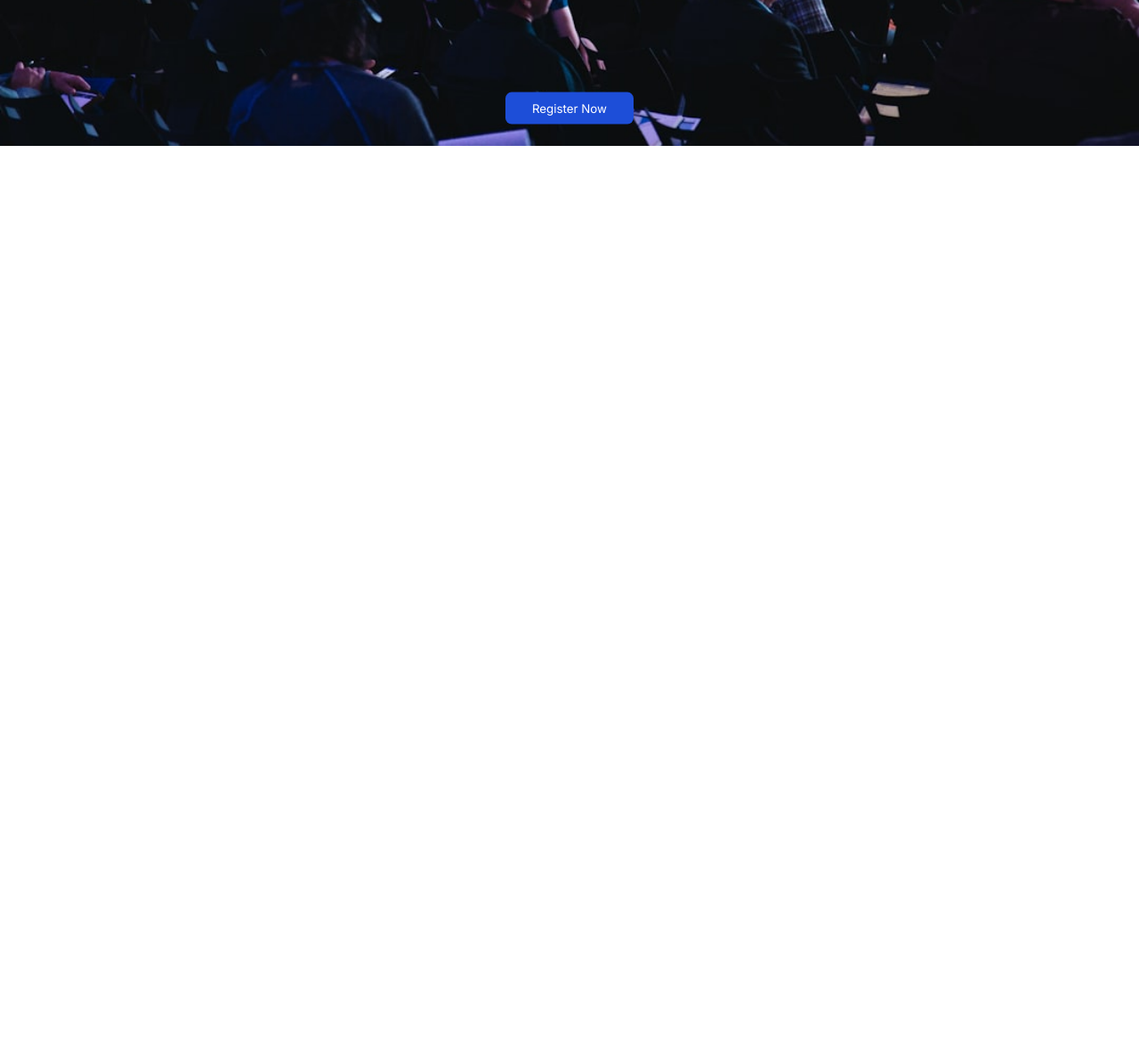
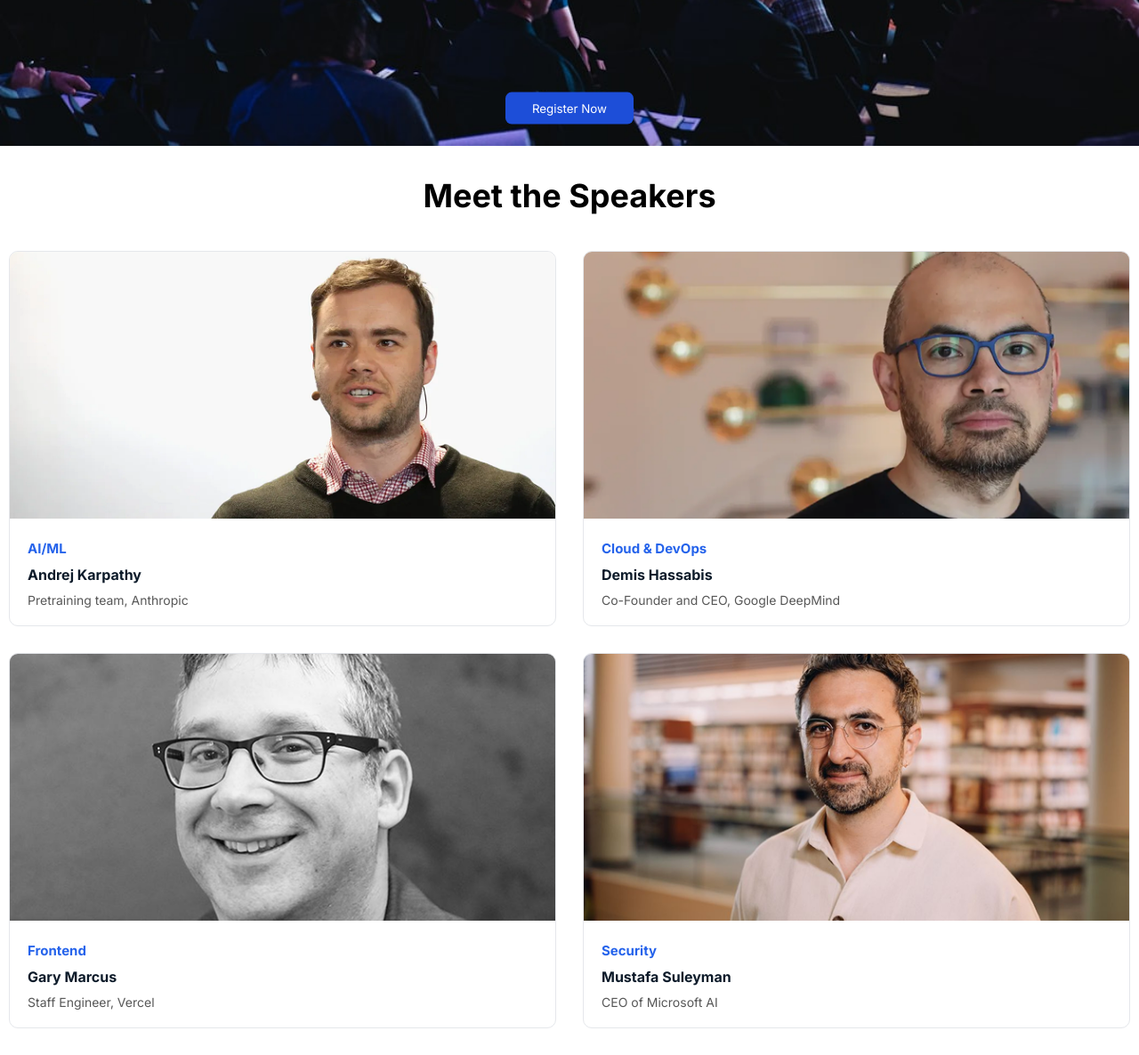
Before and after one commit to ashfaqur-rashidmo/PH-B14-Assignment-1, a plain HTML site: page index.html in a window 1280 px wide. Shown: the part 500-1686 px from the top of the page at 89% size. Before the commit the page ends 800 px from the top, so only its background shows below. Drawn offline with Linux system fonts and the light colour scheme.

Commit message:
Speakers Section Completed

```diff
--- a/index.html
+++ b/index.html
@@ -44,5 +44,49 @@
     </div>
 </section>
 
+<!-- Speakers Section -->
+<section id="speakers" class="speakers">
+    <div class="container">
+        <h2>Meet the Speakers</h2>
+        <div class="speaker-grid">
+           <div class="speaker-card">
+            <img src="./assets/andrej.png" alt="Speaker 1">
+            <div class="speakers-info">
+            <h5>AI/ML</h5>
+            <h3>Andrej Karpathy</h3>
+            <p>Pretraining team, Anthropic</p>
+            </div>
+           </div>
+
+          <div class="speaker-card">
+            <img src="./assets/demis.png" alt="Speaker 1">
+            <div class="speakers-info">
+            <h5>Cloud & DevOps</h5>
+            <h3>Demis Hassabis</h3>
+            <p>Co-Founder and CEO, Google DeepMind</p>
+            </div>
+           </div>
+
+           <div class="speaker-card">
+            <img src="./assets/gary.png" alt="Speaker 1">
+            <div class="speakers-info">
+            <h5>Frontend</h5>
+            <h3>Gary Marcus</h3>
+            <p>Staff Engineer, Vercel</p>
+            </div>
+           </div>
+
+           <div class="speaker-card">
+            <img src="./assets/mustafa.png" alt="Speaker 1">
+            <div class="speakers-info">
+            <h5>Security</h5>
+            <h3>Mustafa Suleyman</h3>
+            <p>CEO of Microsoft AI</p>
+            </div>
+           </div>
+        </div>
+    </div>
+</section>
+
 </body>
 </html>
--- a/style.css
+++ b/style.css
@@ -77,3 +77,56 @@ header{
 .hero button{
    margin-top: 230px;
 }
+
+/* Speakers Section */
+.speakers {
+    padding: 20px 0;
+}
+
+.speakers h2{
+    text-align: center;
+    font-size: 36px;
+    margin-bottom: 40px;
+}
+
+.speaker-grid {
+    display: grid;
+    grid-template-columns: repeat(2,1fr);
+    gap: 30px;
+}
+
+.speaker-card {
+
+    background: #FFFFFF;
+    border: 1px solid #E5E7EB;
+    border-radius: 10px;
+    overflow: hidden;
+}
+
+.speaker-card img {
+    width: 100%;
+    height: 300px;
+    object-fit: cover;
+
+}
+
+.speakers-info{
+    padding: 20px;
+}
+
+.speakers-info h5{
+    font-size: 15px;
+    margin-bottom: 10px;
+    color: #2563EB;
+}
+
+.speakers-info h3{
+    font-size: 16px;
+    color: #0D1B2A;
+    margin-bottom: 10px;
+}
+
+.speakers-info p{
+    font-size: 14px;
+    color: #575757;
+}
```
